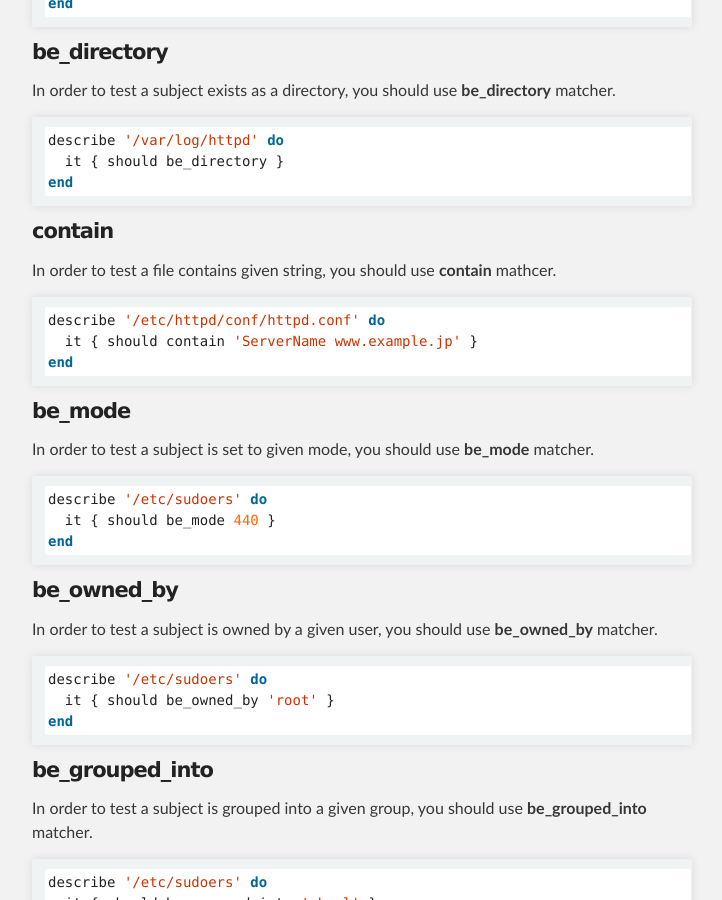
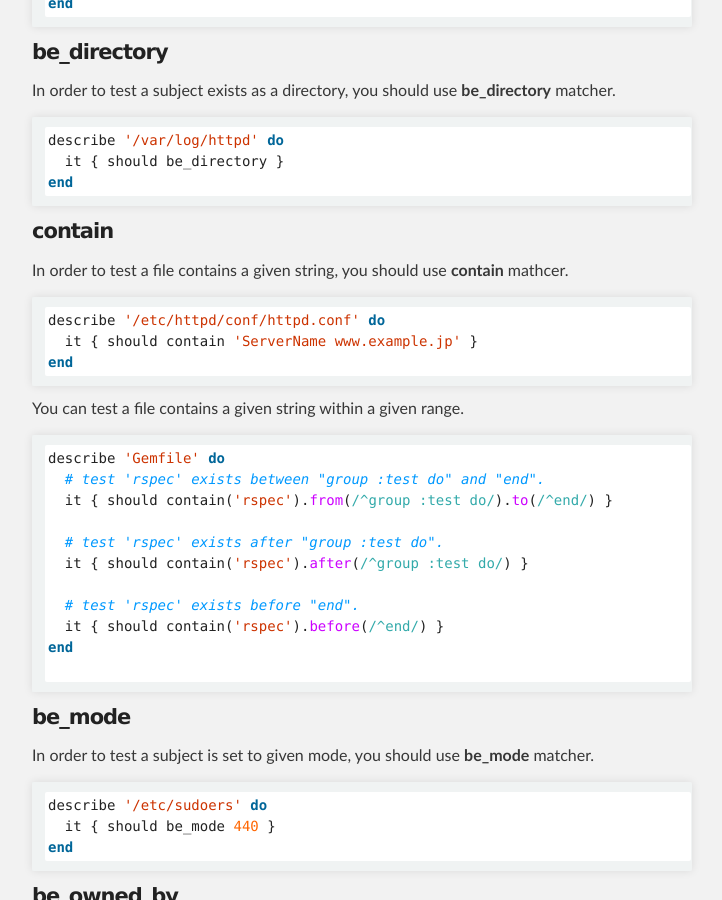
Before and after one commit to serverspec/serverspec.github.io, a Jekyll site: the page built from matchers.md, in a window 1280 px wide and 900 px high, scrolled down 1383 px. Shown: the whole window, without its empty margins (288-1010 px from the left). Built offline with Jekyll 4.4.1, drawn with Linux system fonts in a browser that asks for light colours; Markdown is read by kramdown in place of the engine named in the settings.

Commit message:
Add changes in v0.1.5

````diff
--- a/matchers.md
+++ b/matchers.md
@@ -83,12 +83,28 @@ end
 
 #### contain
 
-In order to test a file contains given string, you should use **contain** mathcer.
+In order to test a file contains a given string, you should use **contain** mathcer.
 
 ```ruby
 describe '/etc/httpd/conf/httpd.conf' do
   it { should contain 'ServerName www.example.jp' }
 end
+```
+
+You can test a file contains a given string within a given range.
+
+```ruby
+describe 'Gemfile' do
+  # test 'rspec' exists between "group :test do" and "end".
+  it { should contain('rspec').from(/^group :test do/).to(/^end/) }
+
+  # test 'rspec' exists after "group :test do".
+  it { should contain('rspec').after(/^group :test do/) }
+
+  # test 'rspec' exists before "end".
+  it { should contain('rspec').before(/^end/) }
+end
+
 ```
 
 #### be_mode
````
Also changed, not shown: changes.md (+6 -0 lines), contributors.md (+1 -0 lines).
